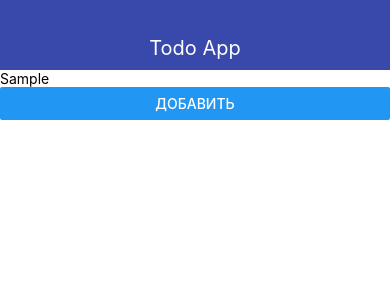
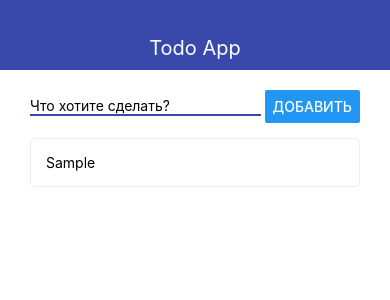
Before and after one commit to nicholasgribanov/react-native-todo-app, a React Native app: screen / in a window 390 px wide. Both pictures are taken after typing "Sample" into the empty fields and a click on the button "ДОБАВИТЬ". Shown: the top 300 px of the page. Built offline with nearby package versions, Linux system fonts and the light colour scheme.

Commit message:
Added Todo. UseState support. Relations between input and todos list

```diff
--- a/App.js
+++ b/App.js
@@ -1,17 +1,40 @@
-import React from 'react';
+import React, {useState} from 'react';
 import {StyleSheet, Text, View} from 'react-native';
 import {Navbar} from "./src/navbar";
 import {AddTodo} from "./src/AddTodo";
+import {Todo} from "./src/Todo";
 
 export default function App() {
+    const [todos, setTodos] = useState([]);
+
+    const addTodo = (title) => {
+        setTodos(prev => [
+            ...prev,
+            {
+                id: Date.now().toString(),
+                title: title
+            }]);
+    };
+
     return (
-        <View style={styles.container}>
-            <Navbar title="Todo App" />
-            <AddTodo />
+        <View>
+            <Navbar title="Todo App"/>
+            <View style={styles.container}>
+                <AddTodo onSubmit={addTodo}/>
+
+                <View>
+                    {todos.map(todo => {
+                        return <Todo todo={todo} key={todo.id}/>
+                    })}
+                </View>
+            </View>
         </View>
     );
 }
 
 const styles = StyleSheet.create({
-    container: {}
+    container: {
+        paddingHorizontal: 30,
+        paddingVertical: 20
+    }
 });
--- a/src/AddTodo.js
+++ b/src/AddTodo.js
@@ -1,15 +1,43 @@
-import React from 'react'
-import {View, StyleSheet, TextInput, Button} from 'react-native'
+import React, {useState} from 'react'
+import {View, StyleSheet, TextInput, Button, Alert} from 'react-native'
 
-export const AddTodo = props => {
+export const AddTodo = ({onSubmit}) => {
+
+    const [value, setValue] = useState('');
+
+    const pressHandler = () => {
+        if (value.trim()) {
+            onSubmit(value);
+            setValue('');
+        } else {
+            Alert.alert('Дело не может быть пустым!');
+        }
+    };
+
     return (
-        <View styles={styles.block}>
-            <TextInput />
-            <Button title="Добавить"/>
+        <View style={styles.block}>
+            <TextInput
+                style={styles.input}
+                onChangeText={setValue}
+                value={value}
+                placeholder='Что хотите сделать?'
+            />
+            <Button title="Добавить" onPress={pressHandler}/>
         </View>
     )
 };
 
 const styles = StyleSheet.create({
-    block: {}
+    block: {
+        flexDirection: 'row',
+        justifyContent: 'space-between',
+        alignItems: 'center',
+        marginBottom: 15
+    },
+    input: {
+        width: '70%',
+        borderStyle: 'solid',
+        borderBottomWidth: 2,
+        borderBottomColor: '#3949ab'
+    }
 });
--- /dev/null
+++ b/src/Todo.js
@@ -0,0 +1,22 @@
+import React from 'react'
+import {Text,View, StyleSheet} from 'react-native'
+
+export const Todo = ({todo}) => {
+  return (
+      <View style={styles.todo}>
+          <Text>{todo.title}</Text>
+      </View>
+  )
+};
+
+const styles = StyleSheet.create({
+    todo :{
+        flexDirection: 'row',
+        alignItems: 'center',
+        padding: 15,
+        borderWidth: 1,
+        borderColor: '#eee',
+        borderRadius: 5,
+        marginBottom:10
+    }
+});
```
